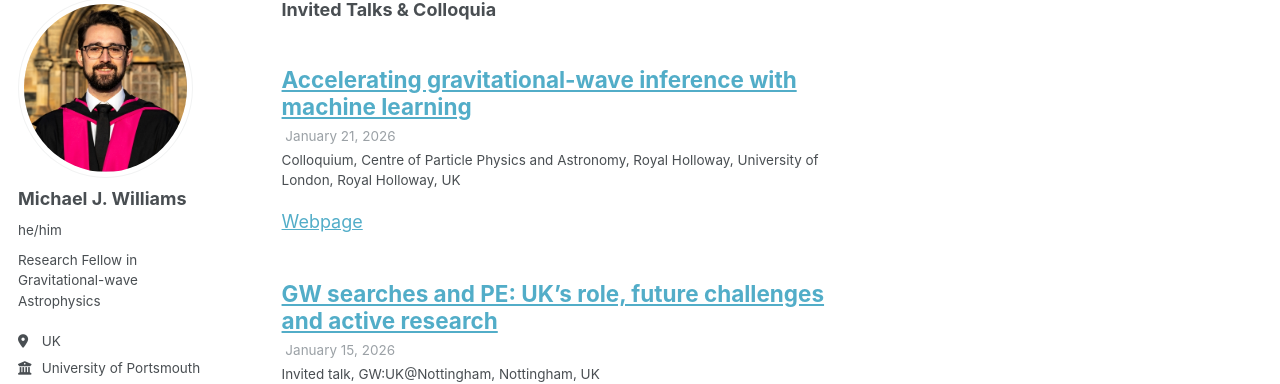
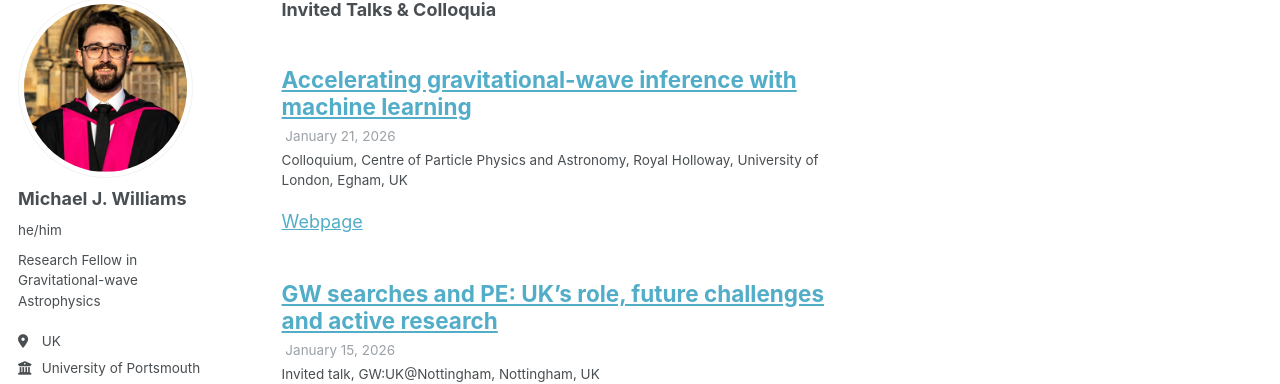
Before and after one commit to mj-will/mj-will.github.io, a Jekyll site: the page built from _pages/talks.html, in a window 1280 px wide and 900 px high, scrolled down 925 px. Shown: the part 108-492 px from the top of the window. Built offline with Jekyll 4.4.1, drawn with Linux system fonts in a browser that asks for light colours; some web fonts are replaced.

Commit message:
fix RHUL location

```diff
--- a/_talks/2026-01-21-rhul.md
+++ b/_talks/2026-01-21-rhul.md
@@ -5,7 +5,7 @@ type: "Colloquium"
 permalink: /talks/2026-01-21-rhul
 venue: "Centre of Particle Physics and Astronomy, Royal Holloway, University of London"
 date: 2026-01-21
-location: "Royal Holloway, UK"
+location: "Egham, UK"
 mode: in-person
 ---
 
```
